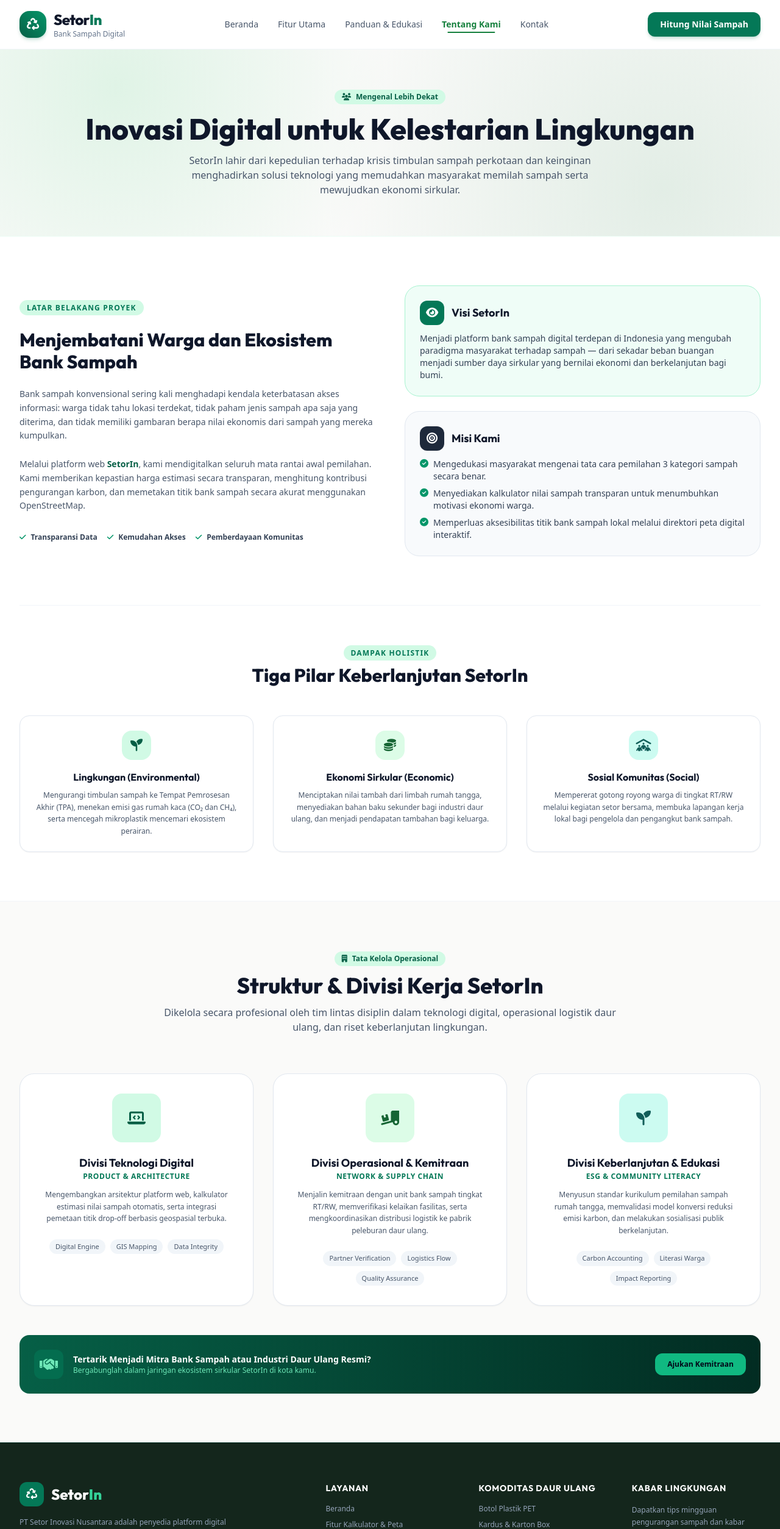
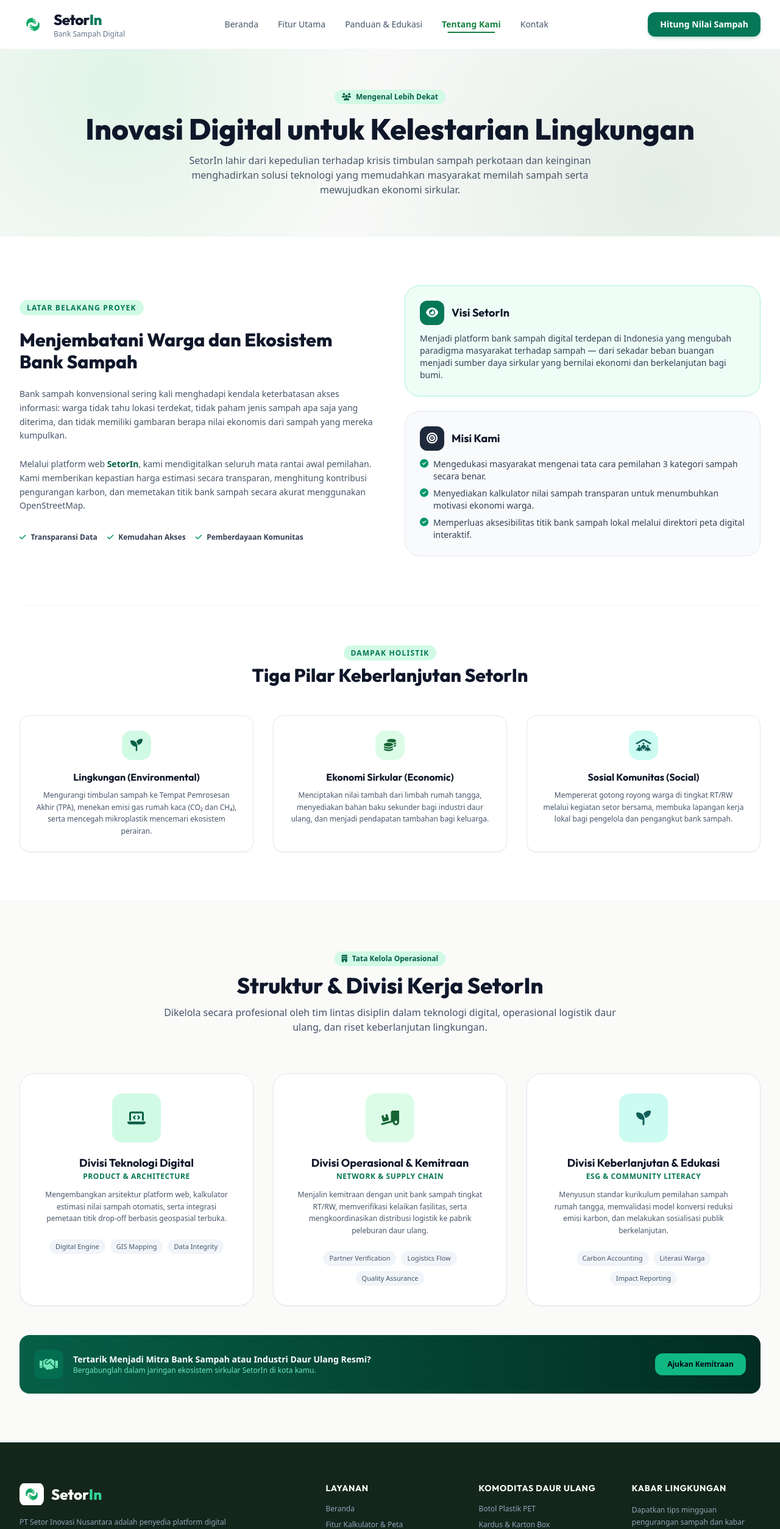
Before and after one commit to nanggalayudap/webdesign_EhAdaWargalab_technoversary_vol.II, a plain HTML site: page about.html in a window 1280 px wide. Shown: the top 2507 px of the page at 61% size. Drawn offline with nearby package versions, Linux system fonts and the light colour scheme.

Commit message:
feat: adding icon/img, and new features

```diff
--- a/about.html
+++ b/about.html
@@ -7,6 +7,7 @@
   <meta name="description" content="Profil perusahaan PT Setor Inovasi Nusantara (SetorIn), penyedia ekosistem bank sampah digital dan percepatan ekonomi sirkular ramah lingkungan di Indonesia.">
   <meta name="author" content="PT Setor Inovasi Nusantara">
   <meta name="theme-color" content="#15803D">
+  <link rel="icon" type="image/jpeg" href="assets/icons/logoNoBG.jpeg">
 
   <script src="https://cdn.tailwindcss.com"></script>
   <script>
@@ -47,9 +48,7 @@
 
         <!-- Brand Logo -->
         <a href="index.html" class="flex items-center gap-3 group">
-          <div class="w-11 h-11 rounded-2xl bg-gradient-to-tr from-emerald-800 to-emerald-600 flex items-center justify-center text-white shadow-md shadow-emerald-700/20 group-hover:scale-105 transition-transform">
-            <i class="fa-solid fa-recycle text-xl"></i>
-          </div>
+          <img src="assets/icons/logoNoBG.jpeg" alt="Logo SetorIn" class="w-11 h-11 object-contain rounded-2xl group-hover:scale-105 transition-transform">
           <div>
             <div class="flex items-center gap-2">
               <span class="text-2xl font-extrabold tracking-tight text-slate-900 font-heading">Setor<span class="text-emerald-700">In</span></span>
@@ -333,9 +332,7 @@
 
         <div class="lg:col-span-2 space-y-4">
           <a href="index.html" class="flex items-center gap-3">
-            <div class="w-10 h-10 rounded-xl bg-emerald-700 text-white flex items-center justify-center font-bold text-lg">
-              <i class="fa-solid fa-recycle"></i>
-            </div>
+            <img src="assets/icons/logoNoBG.jpeg" alt="Logo SetorIn" class="w-10 h-10 object-contain rounded-xl">
             <span class="text-2xl font-extrabold text-white font-heading">Setor<span class="text-emerald-400">In</span></span>
           </a>
           <p class="text-xs text-slate-400 leading-relaxed max-w-sm">
```
Also changed, not shown: contact.html (+3 -6 lines), fitur.html (+3 -6 lines), index.html (+3 -6 lines), konten.html (+3 -6 lines), assets/icons/Logo.jpeg (added), assets/icons/logoNoBG.jpeg (added), assets/img/k1.jpg (added), assets/img/k2.jpg (added), assets/img/k3.jpg (added), assets/img/k4.jpg (added), assets/img/k5.jpg (added), assets/img/k6.jpg (added), assets/img/k7.jpg (added), assets/img/k8.jpg (added), 1 more files.
